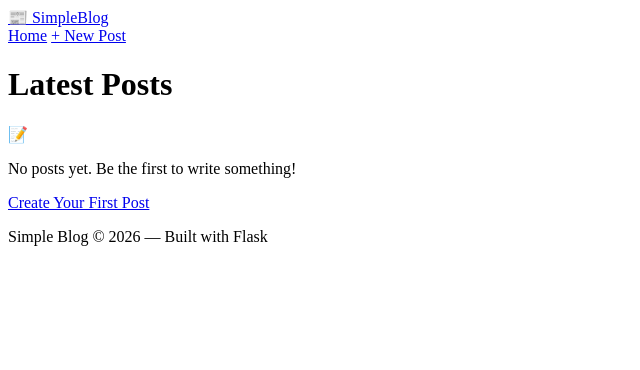
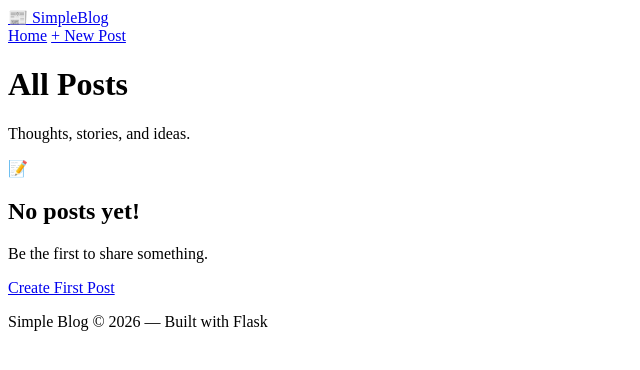
Before and after one commit to Sahil-art711/AI-FAKE-NEWS-DETECTOR, a Flask app: page / in a window 1280 px wide. Shown: the top 370 px of the page, without its empty margins (0-640 px from the left). Run offline with Flask 3, Linux system fonts and the light colour scheme.

Commit message:
Refactor index.html for improved layout and clarity

```diff
--- a/Exp_5-Simple_Blog/templates/index.html
+++ b/Exp_5-Simple_Blog/templates/index.html
@@ -1,42 +1,65 @@
+<!--
+  index.html — Home Page
+  Extends base.html and displays all blog posts in a card grid.
+  If no posts exist, a friendly empty-state message is shown.
+-->
 {% extends "base.html" %}
 
 {% block title %}Home — Simple Blog{% endblock %}
 
 {% block content %}
 
-  <h1 class="page-heading">Latest Posts</h1>
+  <!-- Page heading -->
+  <header class="page-header">
+    <h1 class="page-title">All Posts</h1>
+    <p class="page-subtitle">Thoughts, stories, and ideas.</p>
+  </header>
 
+  <!-- ===== Post Listing ===== -->
   {% if posts %}
-    <!-- Loop over every post and render a card -->
-    {% for post in posts|reverse %}
+    <div class="post-grid">
+      {% for post in posts %}
         <article class="post-card">
 
-      <h2>{{ post.title }}</h2>
-      <p class="post-meta">Published on {{ post.date }}</p>
-      <p class="post-content">{{ post.content }}</p>
+          <!-- Post metadata -->
+          <div class="post-meta">
+            <span class="post-date">{{ post.date }}</span>
+            <span class="post-id">&#35;{{ post.id }}</span>
+          </div>
 
+          <!-- Post title -->
+          <h2 class="post-title">{{ post.title }}</h2>
+
+          <!-- Post content (truncated at 200 chars for the listing view) -->
+          <p class="post-excerpt">
+            {{ post.content[:200] }}{% if post.content | length > 200 %}…{% endif %}
+          </p>
+
+          <!-- Action buttons: Edit & Delete -->
           <div class="post-actions">
-        <!-- Edit button: navigates to the edit form -->
-        <a href="{{ url_for('edit', post_id=post.id) }}" class="btn btn-secondary">
+            <!-- Edit button → GET /edit/<id> -->
+            <a href="{{ url_for('edit', post_id=post.id) }}" class="btn btn-edit">
               ✏️ Edit
             </a>
 
-        <!-- Delete button: submits a POST form to delete route -->
+            <!-- Delete button → POST /delete/<id> (uses a small form) -->
             <form action="{{ url_for('delete', post_id=post.id) }}" method="POST"
                   onsubmit="return confirm('Delete this post? This cannot be undone.');">
-          <button type="submit" class="btn btn-danger">🗑 Delete</button>
+              <button type="submit" class="btn btn-delete">🗑 Delete</button>
             </form>
           </div>
 
         </article>
       {% endfor %}
+    </div>
 
   {% else %}
-    <!-- Empty state when no posts exist -->
+    <!-- Empty state — shown when no posts exist -->
     <div class="empty-state">
       <div class="empty-icon">📝</div>
-      <p>No posts yet. Be the first to write something!</p>
-      <a href="{{ url_for('create') }}" class="btn btn-primary">Create Your First Post</a>
+      <h2>No posts yet!</h2>
+      <p>Be the first to share something.</p>
+      <a href="{{ url_for('create') }}" class="btn btn-primary">Create First Post</a>
     </div>
   {% endif %}
 
```
Lines whose indentation alone changed are shown as unchanged.
